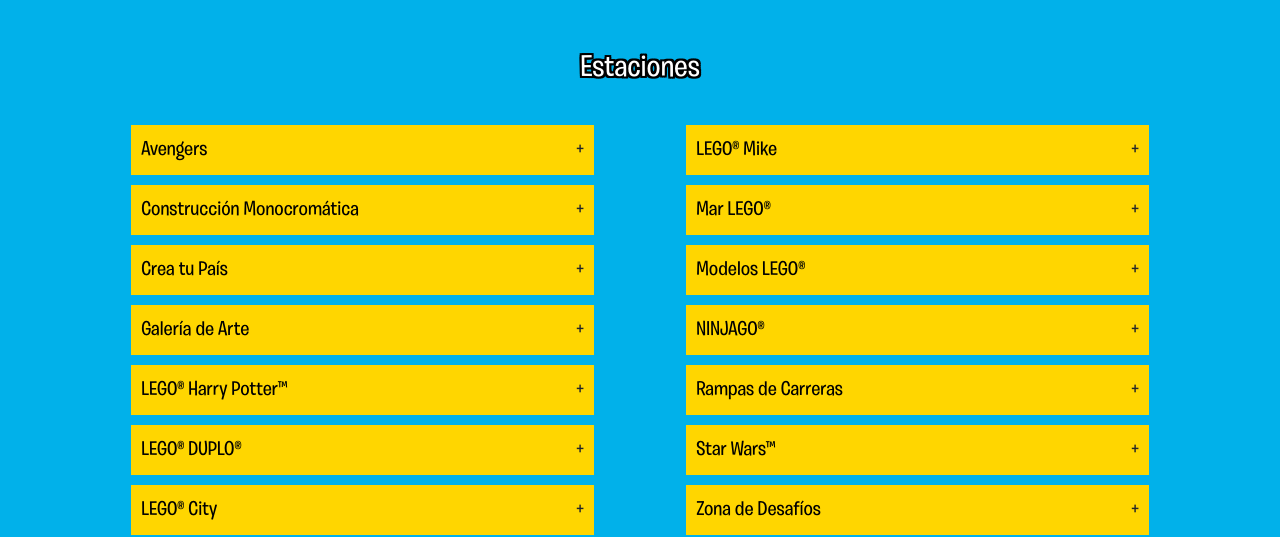
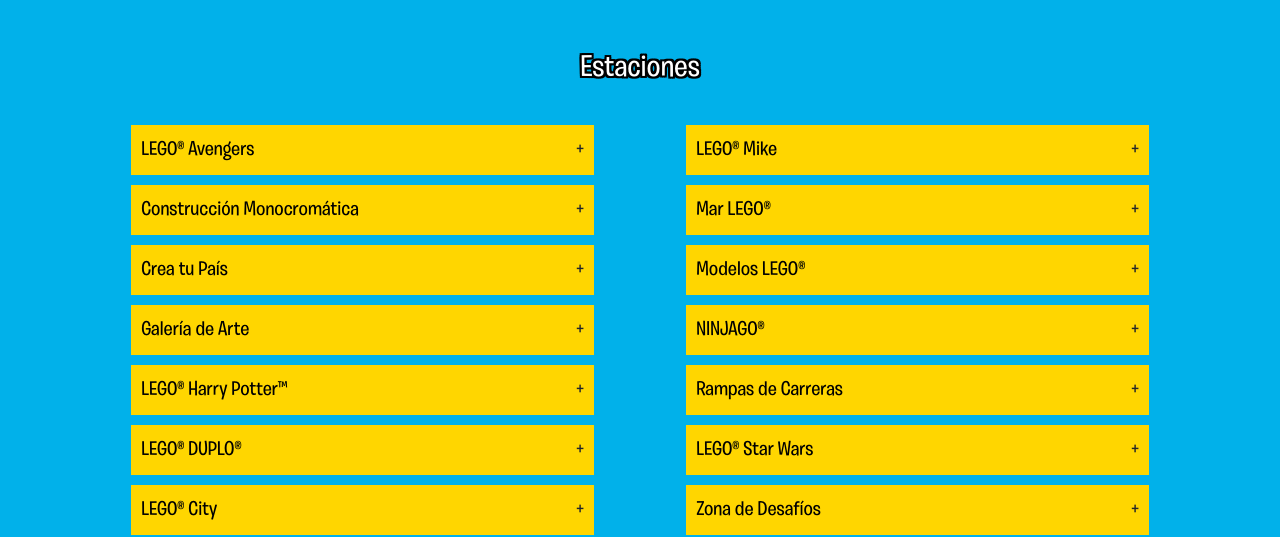
Before and after one commit to cesarfbg/LegoLanding, an Angular app: page / in a window 1280 px wide. Shown: the part 2126-2663 px from the top of the page. Built offline with nearby package versions, Linux system fonts and the light colour scheme.

Commit message:
ajustado GTM y frases de estaciones

```diff
--- a/src/app/app.component.ts
+++ b/src/app/app.component.ts
@@ -5,6 +5,4 @@
   templateUrl: './app.component.html',
   styleUrls: ['./app.component.css']
 })
-export class AppComponent {
-
-}
+export class AppComponent {}
--- a/src/app/app.module.ts
+++ b/src/app/app.module.ts
@@ -23,7 +23,7 @@
     FooterComponent,
   ],
   imports: [
-    BrowserModule
+    BrowserModule,
   ],
   providers: [],
   bootstrap: [AppComponent]
--- a/src/app/components/schedules/schedules.component.ts
+++ b/src/app/components/schedules/schedules.component.ts
@@ -8,7 +8,7 @@
 export class SchedulesComponent {
 
   stations1 = [
-    ['Avengers', 'Estacion_Avengers.jpg', 'Encuentra las 5 gemas del infinito que están escondidas en los contenedores y completa el guante de Thanos.', false, true],
+    ['LEGO® Avengers', 'Estacion_Avengers.jpg', 'Encuentra las 5 gemas del infinito que están escondidas en los contenedores y completa el guante de Thanos.', false, true],
     ['Construcción Monocromática', 'Estacion_ConstruccionMonocromatica.jpg', 'Ven y realiza fantásticas construcciones en violeta y complementa las de otros participantes si quieres. ¡Te sorprenderás con el resultado!', false, true],
     ['Crea tu País', 'Estacion_CreaPais.jpg', '¿Cómo crearías a Colombia si tuvieras la posibilidad de construirla con ladrillos LEGO®? Construye lo que piensas que representa a tu país y ubícalo en la región que desees dentro del mapa.', false, true],
     ['Galería de Arte', 'Estacion_GaleriaArte.jpg', 'Saca a relucir tu artista interior, utilizando una amplia gama de ladrillos de colores LEGO®, con los que podrás realizar las obras más creativas para luego exhibirlas dentro de nuestra galería.  Podrás contar con la ayuda de nuestro crítico de arte si lo deseas.', false, true],
@@ -25,7 +25,7 @@
     ['Modelos LEGO®', 'Estacion_ModeloLEGO.jpg', '¡Bienvenido a la alfombra roja! Tómate foto con las celebridades más importantes de Lego®.', false, true],
     ['NINJAGO®', 'Estacion_Ninjago.jpg', 'Piensa, muévete y construye como un NINJA de LEGO® NINJAGO™. Después deberás completar 2 retos contra reloj que desafiarán tus habilidades NINJA.', false, true],
     ['Rampas de Carreras', 'Estacion_Rampas.jpg', 'Construye el vehículo más veloz en la zona de PITS y pon a prueba su desempeño y resistencia en las increíbles rampas. Si quedas entre los tres primeros subirás a celebrar en el podio. En sus marcas, ¿listos? ¡Fuera!', false, true],
-    ['Star Wars™', 'Estacion_StarWars.jpg', 'Intercepta al enemigo y junto a tu equipo construye una increíble nave a toda velocidad, ¡Deprisa! no cuentas con mucho tiempo.', false, true],
+    ['LEGO® Star Wars', 'Estacion_StarWars.jpg', 'Intercepta al enemigo y junto a tu equipo construye una increíble nave a toda velocidad, ¡Deprisa! no cuentas con mucho tiempo.', false, true],
     ['Zona de Desafíos', 'Estacion_ZonadeDesafios.jpg', 'El tiempo corre y tienes pocos minutos para construir la creación de LEGO® que te indicará nuestro explorador. ', false, true],
     ['Building Happening', 'Estacion_BuildingHappening.jpg', 'Siguiendo las instrucciones del guía, vas a construir partes de este camión de bomberos, así entre todos vamos a hacer el camión más grande que haya existido.', false, true],
     ['Papás Perdidos', '', 'Este espacio está equipado para mantener a tus papás a salvo mientras los encuentras.', false, true]
--- a/src/index.html
+++ b/src/index.html
@@ -6,7 +6,6 @@
   <base href="/">
   <meta name="viewport" content="width=device-width, initial-scale=1">
   <link rel="icon" type="image/x-icon" href="favicon.ico">
-  <!-- Bootstrap -->
   <link rel="stylesheet" href="https://stackpath.bootstrapcdn.com/bootstrap/4.3.1/css/bootstrap.min.css" integrity="sha384-ggOyR0iXCbMQv3Xipma34MD+dH/1fQ784/j6cY/iJTQUOhcWr7x9JvoRxT2MZw1T" crossorigin="anonymous">
   <!-- Google Tag Manager -->
   <script>(function(w,d,s,l,i){w[l]=w[l]||[];w[l].push({'gtm.start':
@@ -15,16 +14,16 @@
   'https://www.googletagmanager.com/gtm.js?id='+i+dl;f.parentNode.insertBefore(j,f);
   })(window,document,'script','dataLayer','GTM-54G8S7C');</script>
   <!-- End Google Tag Manager -->
+
 </head>
 <body>
-  <app-root></app-root>
-  <!-- Bootstrap dependencies -->
-  <script src="https://code.jquery.com/jquery-3.3.1.slim.min.js" integrity="sha384-q8i/X+965DzO0rT7abK41JStQIAqVgRVzpbzo5smXKp4YfRvH+8abtTE1Pi6jizo" crossorigin="anonymous"></script>
-  <script src="https://cdnjs.cloudflare.com/ajax/libs/popper.js/1.14.7/umd/popper.min.js" integrity="sha384-UO2eT0CpHqdSJQ6hJty5KVphtPhzWj9WO1clHTMGa3JDZwrnQq4sF86dIHNDz0W1" crossorigin="anonymous"></script>
-  <script src="https://stackpath.bootstrapcdn.com/bootstrap/4.3.1/js/bootstrap.min.js" integrity="sha384-JjSmVgyd0p3pXB1rRibZUAYoIIy6OrQ6VrjIEaFf/nJGzIxFDsf4x0xIM+B07jRM" crossorigin="anonymous"></script>
   <!-- Google Tag Manager (noscript) -->
   <noscript><iframe src="https://www.googletagmanager.com/ns.html?id=GTM-54G8S7C"
   height="0" width="0" style="display:none;visibility:hidden"></iframe></noscript>
   <!-- End Google Tag Manager (noscript) -->
+  <app-root></app-root>
+  <script src="https://code.jquery.com/jquery-3.3.1.slim.min.js" integrity="sha384-q8i/X+965DzO0rT7abK41JStQIAqVgRVzpbzo5smXKp4YfRvH+8abtTE1Pi6jizo" crossorigin="anonymous"></script>
+  <script src="https://cdnjs.cloudflare.com/ajax/libs/popper.js/1.14.7/umd/popper.min.js" integrity="sha384-UO2eT0CpHqdSJQ6hJty5KVphtPhzWj9WO1clHTMGa3JDZwrnQq4sF86dIHNDz0W1" crossorigin="anonymous"></script>
+  <script src="https://stackpath.bootstrapcdn.com/bootstrap/4.3.1/js/bootstrap.min.js" integrity="sha384-JjSmVgyd0p3pXB1rRibZUAYoIIy6OrQ6VrjIEaFf/nJGzIxFDsf4x0xIM+B07jRM" crossorigin="anonymous"></script>
 </body>
 </html>
```
Also changed, not shown: 8 other files (tests, documents, lock files or other folders).
